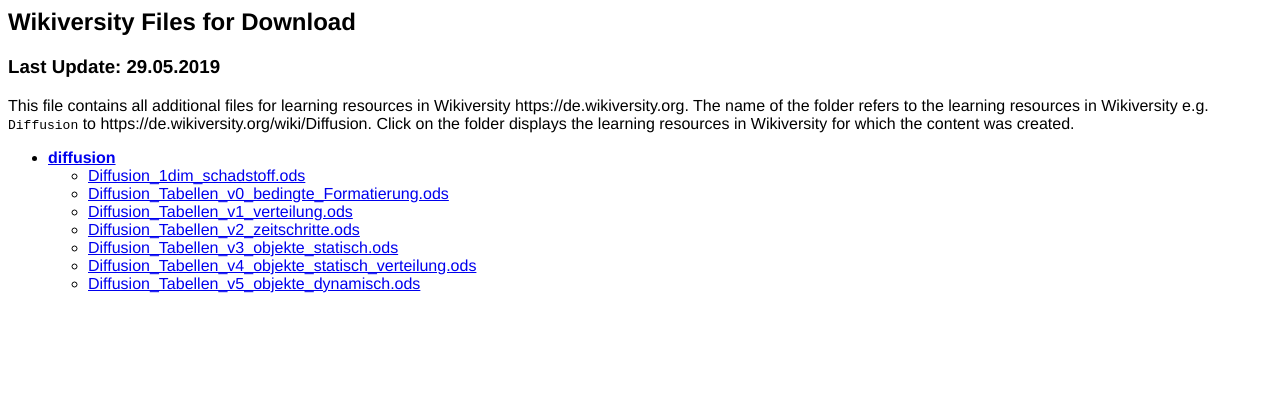
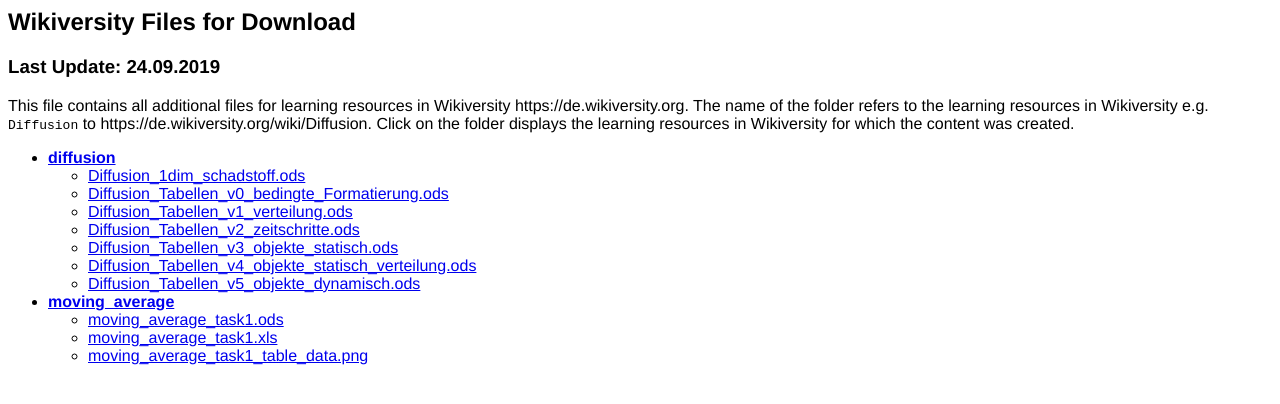
Before and after one commit to niebert/wikiversity_files, a plain HTML site: page index.html in a window 1280 px wide. Drawn offline with Linux system fonts and the light colour scheme.

Commit message:
moving average updated on GitHub - language specific scan for files added for english and german wikiversity files

```diff
--- a/index.html
+++ b/index.html
@@ -10,12 +10,12 @@
 
 	<BODY>
 <H2>Wikiversity Files for Download</H2>
-<H3>Last Update: 29.05.2019</H3>
+<H3>Last Update: 24.09.2019</H3>
 This file contains all additional files for learning resources in Wikiversity https://de.wikiversity.org.
 The name of the folder refers to the learning resources in Wikiversity e.g. <tt>Diffusion</tt> to https://de.wikiversity.org/wiki/Diffusion.
 Click on the folder displays the learning resources in Wikiversity for which the content was created.
 <UL>
-  <LI><b><a href='https://de.wikiversity.org/wiki/diffusion' target='_blank'>diffusion</a></b></LI>
+  <LI><b><a href='/wiki/diffusion' target='_blank'>diffusion</a></b></LI>
   <UL>
     <LI><a href="diffusion/Diffusion_1dim_schadstoff.ods">Diffusion_1dim_schadstoff.ods</a></LI>
     <LI><a href="diffusion/Diffusion_Tabellen_v0_bedingte_Formatierung.ods">Diffusion_Tabellen_v0_bedingte_Formatierung.ods</a></LI>
@@ -25,6 +25,12 @@ Click on the folder displays the learning resources in Wikiversity for which the
     <LI><a href="diffusion/Diffusion_Tabellen_v4_objekte_statisch_verteilung.ods">Diffusion_Tabellen_v4_objekte_statisch_verteilung.ods</a></LI>
     <LI><a href="diffusion/Diffusion_Tabellen_v5_objekte_dynamisch.ods">Diffusion_Tabellen_v5_objekte_dynamisch.ods</a></LI>
   </UL>
+  <LI><b><a href='https://en.wikiversity.org/wiki/moving_average' target='_blank'>moving_average</a></b></LI>
+  <UL>
+    <LI><a href="moving_average/moving_average_task1.ods">moving_average_task1.ods</a></LI>
+    <LI><a href="moving_average/moving_average_task1.xls">moving_average_task1.xls</a></LI>
+    <LI><a href="moving_average/moving_average_task1_table_data.png">moving_average_task1_table_data.png</a></LI>
+  </UL>
 </UL>
 </BODY>
 </HTML>
```
Also changed, not shown: en/moving_average/moving_average_task1_table_data.png (added), 17 other files.
